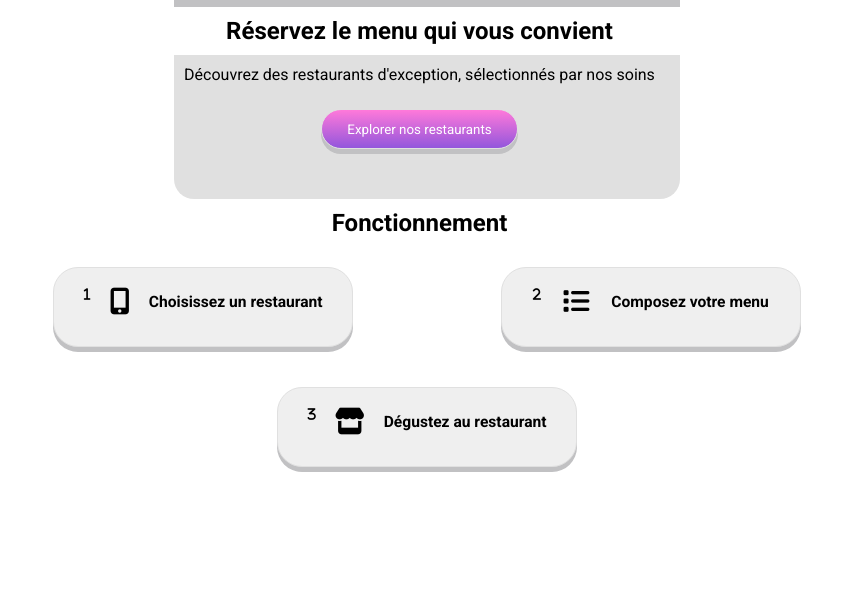
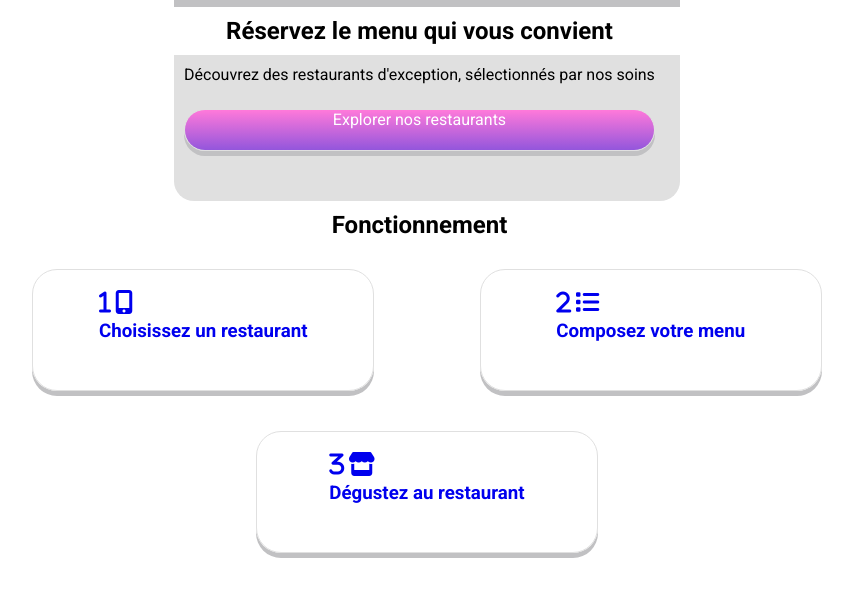
Before and after one commit to MaxouMG/22022022, a plain HTML site: page index.html in a window 1280 px wide. Shown: the part 68-664 px from the top of the page, without its empty margins (213-1066 px from the left). Drawn offline with Linux system fonts and the light colour scheme; a web font is replaced by a local one.

Commit message:
validator W3C HTML

```diff
--- a/index.html
+++ b/index.html
@@ -25,7 +25,9 @@
                   <h2>Réservez le menu qui vous convient</h2>
                   <div id="explore1">
                         <p>Découvrez des restaurants d'exception, sélectionnés par nos soins</p>
-                        <a href="#" title="explore2" target="_blank"><button type="submit" class="explore2">Explorer nos restaurants</button></a>
+                        <a href="#" title="explore2" target="_blank">
+                        <div class="explore2">Explorer nos restaurants</div>
+                        </a>
                   </div>
             </div>
       </section>
@@ -33,26 +35,30 @@
             <aside>
                   <h2>Fonctionnement</h2>
                   <div class="container_choice">
-                        <a href="#" title="choose" target="_blank"><button type="button" class="choose">
+                        <div class="choose"><a href="#" title="choose" target="_blank">
                               <i class="fas fa-1"></i>
-                              <i class="fas fa-mobile-alt fa-2x"></i>
+                              <i class="fas fa-mobile-alt"></i>
                               <h3>Choisissez un restaurant</h3>
-                        </button></a>
-                        <a href="#" title="compose" target="_blank"><button type="button" class="compose">
+                        </a></div>
+                        <div class="compose"><a href="#" title="compose" target="_blank">
                               <i class="fas fa-2"></i>
-                              <i class="fas fa-list fa-2x"></i>
+                              <i class="fas fa-list"></i>
                               <h3>Composez votre menu</h3>
-                        </button></a>
-                        <a href="#" title="in_situ" target="_blank"><button type="button" class="in_situ">
+                        </a></div>
+                        <div class="in_situ"><a href="#" title="in_situ" target="_blank">
                               <i class="fas fa-3"></i>
-                              <i class="fas fa-store fa-2x"></i>
+                              <i class="fas fa-store"></i>
                               <h3>Dégustez au restaurant</h3>
-                        </button></a>
+                        </a></div>
                   </div>
             </aside>
+            <!--
             <section>
 
             </section>
+
+            -->
+
       </main>
 
 </body>
--- a/pages/_home.scss
+++ b/pages/_home.scss
@@ -1,9 +1,12 @@
-/*mes couleurs*/
+/*couleurs*/
 $greyaround: #C1C1C3;
 $greybground: #E0E0E0;
 $primary: #9356DC;
 $secondary: #FF79DA;
 $colorsp: ($secondary,50%, $primary);
+
+/*tailles de police ou d'icône*/
+$iconsize: 1.5em;
 
 
 /*extensions*/
@@ -89,8 +92,6 @@ aside {
 a {
       text-decoration: none;
 }
-
-
 .choose, .compose, .in_situ {
       @extend .button;
       width: 300px;
@@ -109,7 +110,10 @@ a {
 h3 {
       padding-top: 5px;
 }
-
+.fas.fa-1::before, .fas.fa-2::before, .fas.fa-3::before,
+.fas.fa-mobile-alt::before, .fas.fa-list::before, .fas.fa-store::before {
+      font-size: $iconsize;
+}
 .fas.fa-1::before{
       content: "\31";
 }
@@ -119,15 +123,15 @@ h3 {
 .fas.fa-3::before{
       content: "\33";
 }
-.fas.fa-mobile::before {
+.fas.fa-mobile-alt::before {
       content: "\f3cd";
-      }
+}
 .fas.fa-list::before {
       content : "\f03a";
-      }
+}
 .fas.fa-store::before {
       content : "\f54e";
-      }
+}
 
 
 
@@ -199,4 +203,10 @@ h3 {
                         background-color: #fff;
                   }
 
+                  .fas.fa-1::before, .fas.fa-2::before, .fas.fa-3::before,
+                  .fas.fa-mobile-alt::before, .fas.fa-list::before, .fas.fa-store::before {
+                        font-size: $iconsize + 0.5em;
+                  }
+
+
             }
```
Also changed, not shown: style.css, 1 other file.
